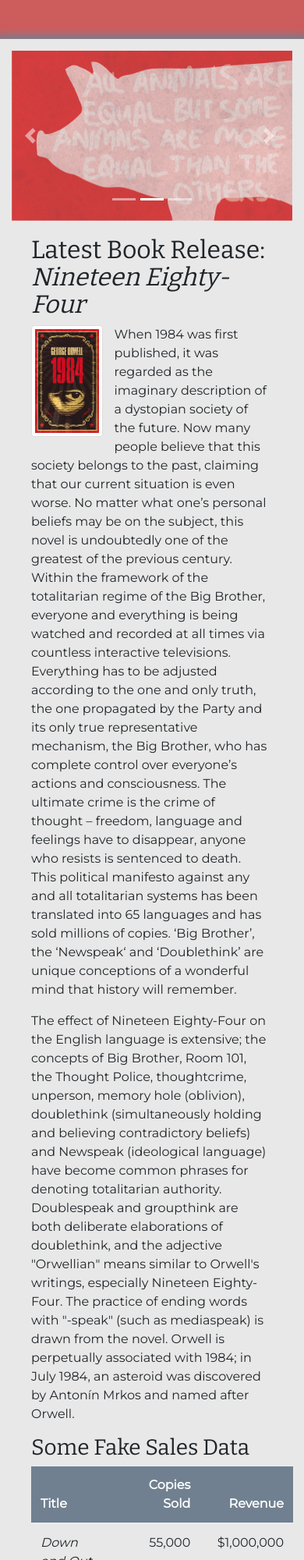
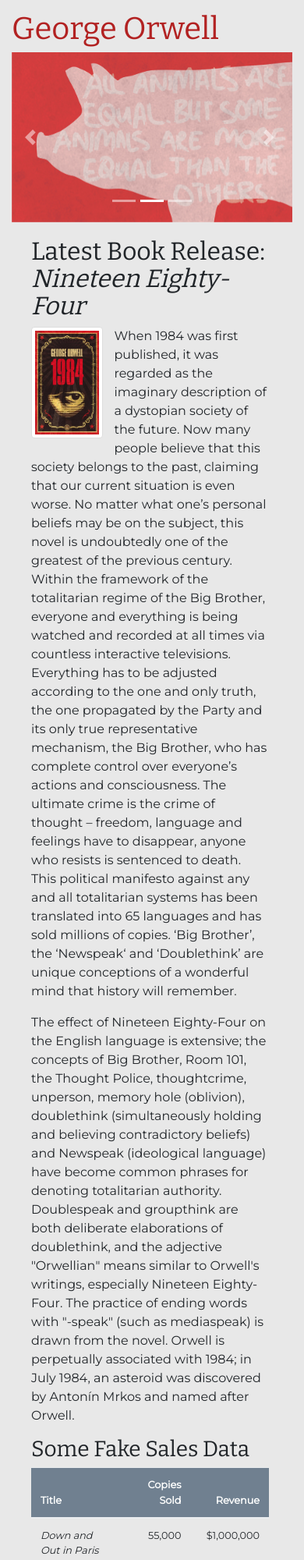
Before and after one commit to droffowsneb/george-orwell, a plain HTML site: page index.html in a window 390 px wide. Shown: the top 2000 px of the page at 78% size. Drawn offline with nearby package versions, Linux system fonts and the light colour scheme.

Commit message:
Mobile responsiveness tweaks
Changed content-box spacing and h1 displays on mobile. Small styling changes, too.

```diff
--- a/css/style.css
+++ b/css/style.css
@@ -9,8 +9,9 @@
   font-family: 'Bitter', Times, serif;
 }
 
-h1 {
+h1.display-3 {
   color: white;
+  font-size: 80px;
   text-shadow: 2px 2px 5px gray;
 }
 
@@ -87,3 +88,30 @@
 .sidebar {
   background-color: WhiteSmoke;
 }
+
+@media (max-width: 576px) {
+  .content-box {
+    margin-top: 0px;
+    margin-bottom: 0px;
+  }
+
+  h1.mobile-only {
+    color: FireBrick;
+  }
+
+  th,td {
+    font-size: .8em;
+  }
+}
+
+@media (max-width: 768px) {
+  h1.mobile-only {
+    color: FireBrick;
+  }
+}
+
+@media (min-width: 769px) {
+  h1.mobile-only {
+    display: none;
+  }
+}
--- a/index.html
+++ b/index.html
@@ -16,7 +16,7 @@
     <!-- Our Code Starts Here -->
 
     <div class="container content-box">
-
+      <h1 class="mobile-only">George Orwell</h1>
       <div class="row"> <!-- Carousel -->
         <div class="col-12">
 
```
